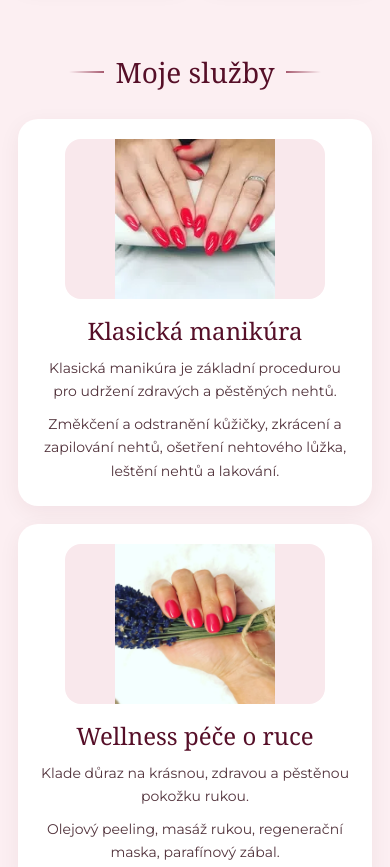
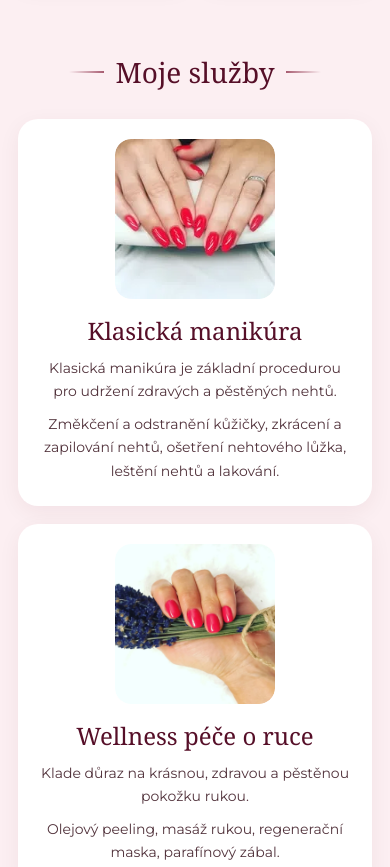
Before and after one commit to ZajaIT/Ivana_Peckova, a plain HTML site: page index.html in a window 390 px wide. Shown: the part 920-1787 px from the top of the page. Drawn offline with Linux system fonts and the light colour scheme.

Commit message:
Update index.html

```diff
--- a/index.html
+++ b/index.html
@@ -1632,11 +1632,40 @@
 
 }
 
-    /* MOBIL – ZAROVNÁNÍ OTEVÍRACÍ DOBY */
+   /* MOBIL – DOLADĚNÍ HODIN V KONTAKTU */
 @media (max-width: 767px) {
 
   .footer-hours {
     align-items: center;
+  }
+
+  .footer-hours .footer-clock {
+    position: relative;
+    top: -2px;
+    font-size: 26px;
+    line-height: 1;
+  }
+
+}
+    /* MOBIL – RÁMEČKY PODLE POMĚRU FOTEK */
+@media (max-width: 767px) {
+
+  .service-image {
+    width: auto;
+    max-width: 100%;
+    height: auto;
+    background: transparent;
+    overflow: hidden;
+    border-radius: 16px;
+  }
+
+  .service-image img {
+    display: block;
+    width: auto;
+    max-width: 100%;
+    height: 160px;
+    object-fit: contain;
+    border-radius: 16px;
   }
 
 }
```
